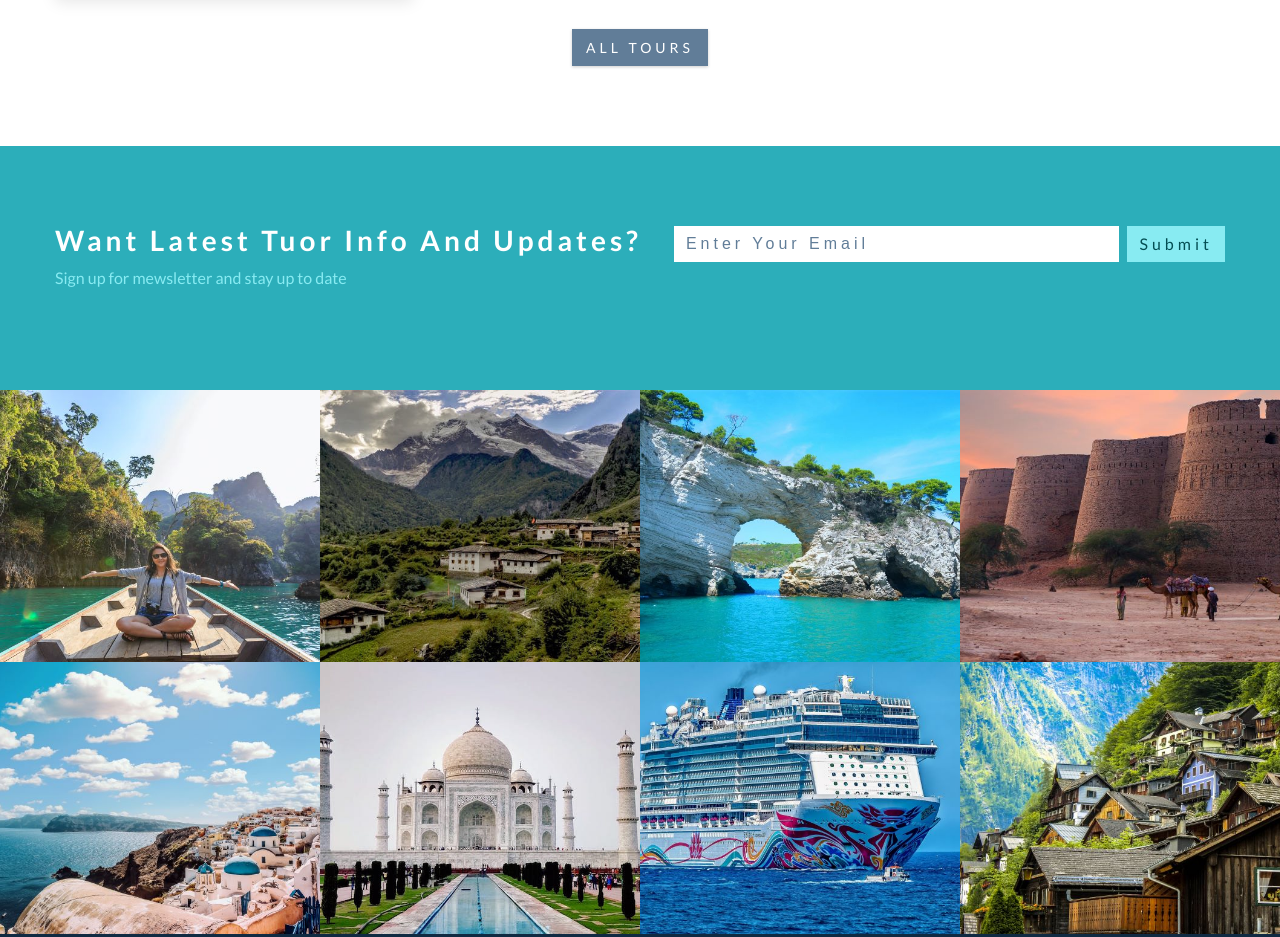
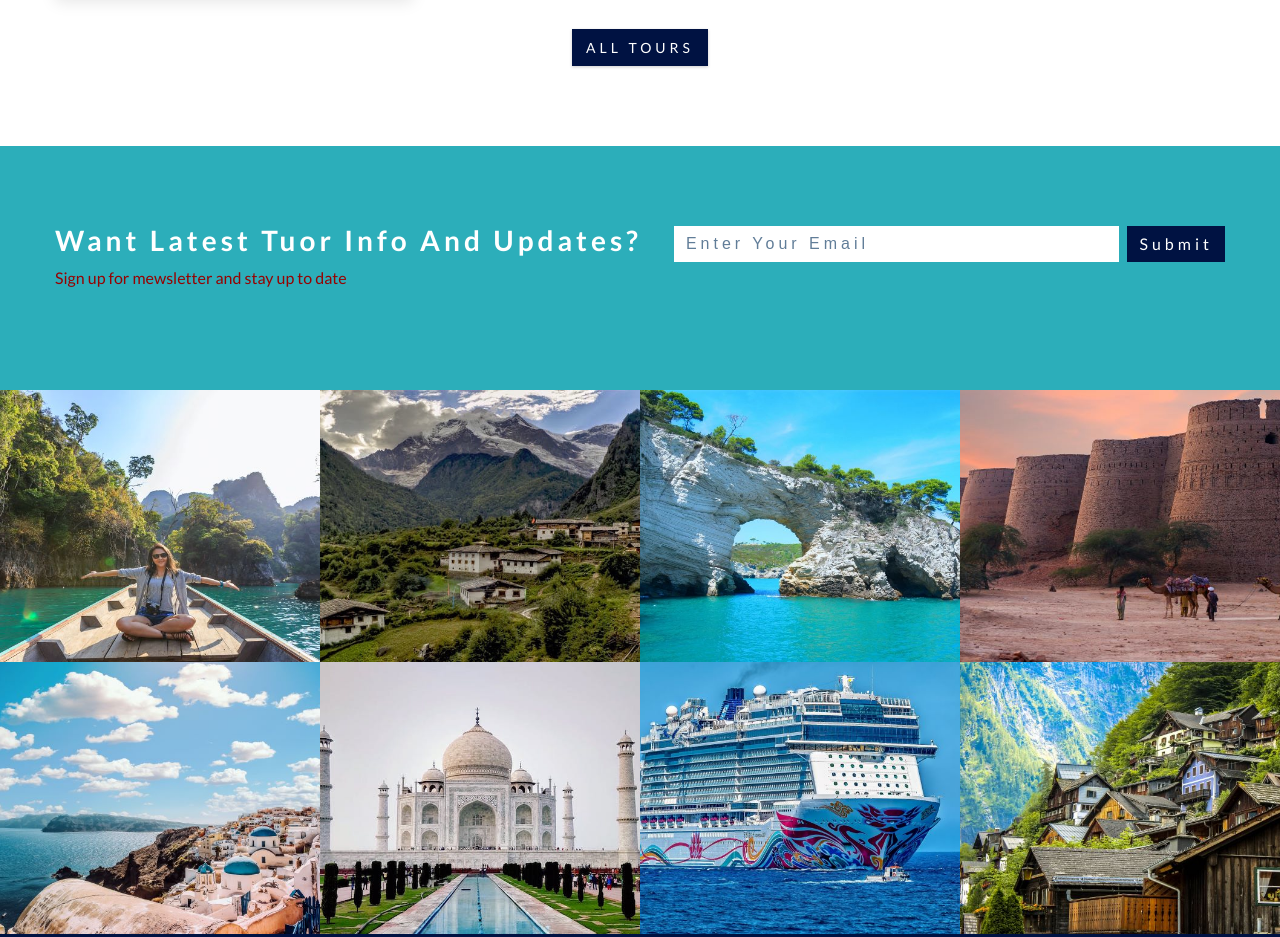
Before and after one commit to JWunude/tourcompany-using-flexbox, a plain HTML site: page index.html in a window 1280 px wide. Shown: the part 2930-3867 px from the top of the page. Drawn offline with Linux system fonts and the light colour scheme.

Commit message:
Color modification

```diff
--- a/css/styles.css
+++ b/css/styles.css
@@ -13,7 +13,8 @@
 
 :root {
   /* dark shades of primary color*/
-  --clr-primary-1: hsl(184, 91%, 17%);
+  /* --clr-primary-1: hsl(184, 91%, 17%); */
+  --clr-primary-1: #420c14;
   --clr-primary-2: hsl(185, 84%, 25%);
   --clr-primary-3: hsl(185, 81%, 29%);
   --clr-primary-4: hsl(184, 77%, 34%);
@@ -22,11 +23,13 @@
   /* lighter shades of primary color */
   --clr-primary-6: hsl(185, 57%, 50%);
   --clr-primary-7: hsl(184, 65%, 59%);
-  --clr-primary-8: hsl(184, 80%, 74%);
+  /* --clr-primary-8: hsl(184, 80%, 74%); */
+  --clr-primary-8: #960200;
   --clr-primary-9: hsl(185, 94%, 87%);
   --clr-primary-10: hsl(186, 100%, 94%);
   /* darkest grey - used for headings */
-  --clr-grey-1: hsl(209, 61%, 16%);
+  /* --clr-grey-1: hsl(209, 61%, 16%); */
+  --clr-grey-1: #001242;
   --clr-grey-2: hsl(211, 39%, 23%);
   --clr-grey-3: hsl(209, 34%, 30%);
   --clr-grey-4: hsl(209, 28%, 39%);
@@ -130,7 +133,7 @@
 /*  global classes */
 .btn {
   text-transform: uppercase;
-  background: var(--clr-grey-5);
+  background: var(--clr-grey-1);
   color: var(--clr-white);
   padding: 0.375rem 0.75rem;
   letter-spacing: var(--spacing);
@@ -144,7 +147,7 @@
 }
 .btn:hover {
   color: var(--clr-primary-1);
-  background: var(--clr-primary-8);
+  background: var(--clr-primary-5);
 }
 .section {
   padding: 5rem 0;
@@ -219,7 +222,7 @@
   font-size: 1rem;
 }
 .nav-link:hover {
-  color: var(--clr-primary-1);
+  color: var(--clr-white);
   background: var(--clr-primary-8);
   padding-left: 2.25rem;
 }
@@ -267,12 +270,13 @@
   }
   .nav-icon {
     margin-right: 0.7rem;
-    color: var(--clr-primary-5);
+    /* color: var(--clr-primary-5); */
+    color: var(--clr-primary-1);
     font-size: 1.2rem;
     transition: var(--transition);
   }
   .nav-icon:hover {
-    color: var(--clr-primary-8);
+    color: var(--clr-primary-5);
   }
 }
 /*
@@ -289,7 +293,7 @@
 }
 .hero-banner {
   text-align: center;
-  color: var(--clr-white);
+  color: #420c14;
   padding: 0 3rem;
 }
 .hero-banner h1 {
@@ -306,7 +310,7 @@
   padding: 0.9rem 1.6rem;
   font-size: 1.25rem;
   background: var(--clr-white);
-  color: var(--clr-primary-5);
+  color: #420c14;
 }
 .hero-btn:hover {
   background: transparent;
@@ -484,6 +488,7 @@
   margin-bottom: 0;
   text-transform: capitalize;
   color: var(--clr-primary-3);
+  color: #420c14;
 }
 .tour-btn {
   text-align: center;
@@ -542,8 +547,8 @@
 .btn-submit {
   font-family: var(--ff-primary);
   margin-left: 0.5rem;
-  background: var(--clr-primary-8);
-  color: var(--clr-primary-1);
+  background: var(--clr-grey-1);
+  color: var(--clr-white);
   cursor: pointer;
   transition: var(--transition);
 }
```
